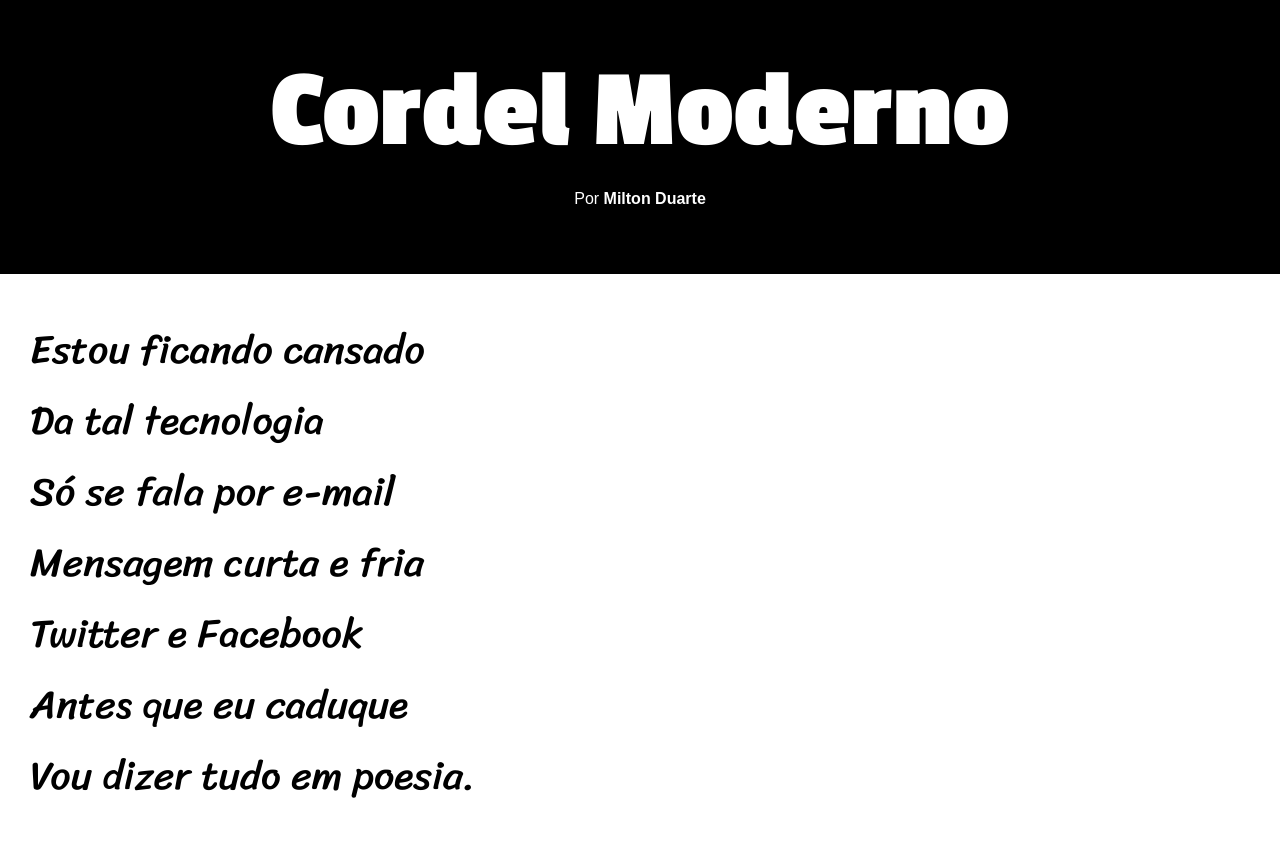
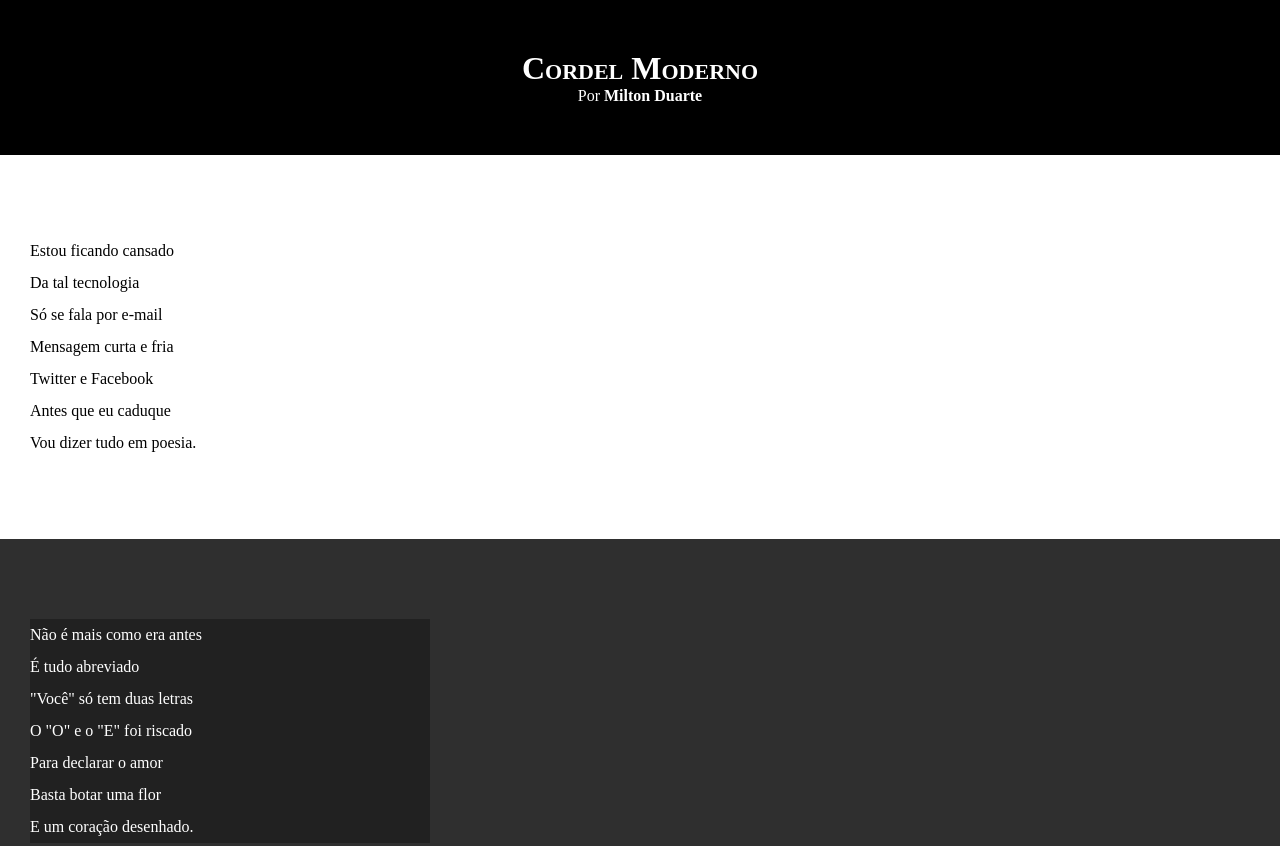
Before and after one commit to Diego-Diniz/HTML-CSS, a plain HTML site: page desafios/d012/index.html in a window 1280 px wide. Shown: the top 846 px of the page. Drawn offline with Linux system fonts and the light colour scheme.

Commit message:
atualizei estilos dos textos e blocos

```diff
--- /dev/null
+++ b/desafios/d012/estilo/style.css
@@ -0,0 +1,61 @@
+@charset " UTF-8";
+
+*{
+    margin: 0px;
+    padding: 0px;
+}
+
+html, body {
+    min-height: 100vh;
+    background-color: darkgray;
+
+}
+
+header {
+    background-color: black;
+    color: white;
+    text-align: center;
+}
+
+header > h1 {
+    padding-top: 50px;
+    font-variant: small-caps;
+}
+
+header > p {
+    padding-bottom: 50px;
+}
+header a, footer a {
+    color: white;
+    text-decoration: none;
+    font-weight: bolder;
+}
+a:hover{
+    text-decoration: underline;
+}
+
+section {
+    padding-top: 10vh;
+    padding-bottom: 10vh;
+    line-height: 2em;
+    padding-left: 30px;
+}
+section.normal {
+    background-color: white;
+    color: rgb(0, 0, 0);
+}
+section.imagem {
+    background-color: rgb(47, 47, 47);
+    color: white;
+
+}
+section.imagem > p {
+    width: 400px;
+    background-color: rgba(0, 0, 0, 0.304);
+}
+footer {
+    background-color: black;
+    color: white;
+    text-align: center;
+    padding: 10px;
+}
--- a/desafios/d012/index.html
+++ b/desafios/d012/index.html
@@ -5,16 +5,19 @@
     <meta http-equiv="X-UA-Compatible" content="IE=edge">
     <meta name="viewport" content="width=device-width, initial-scale=1.0">
     <title>Cordel Moderno</title>
-    <link rel="stylesheet" href="style.css">
+    <link rel="stylesheet" href="estilo/style.css">
 
 </head>
 <body>
     <header>
         <h1> Cordel Moderno</h1>
-        <p>Por <a href="#"><strong>Milton Duarte</strong></a></p>
+        <p>
+            Por <a href="https://www.recantodasletras.com.br/poesias/3186743" target="_blank"><strong>Milton Duarte</strong></a>
+        </p>
     </header>
-    <section>
-        <p> Estou ficando cansado <br>
+    <section class="normal">
+            <p>
+                Estou ficando cansado <br>
                 Da tal tecnologia <br>
                 Só se fala por e-mail <br>
                 Mensagem curta e fria <br>
@@ -23,7 +26,8 @@
                 Vou dizer tudo em poesia.<br>
             </p>
     </section>
-    <section id="segundaestrofe">
+    <section class="imagem">
+
             <p>
                 Não é mais como era antes <br>
                 É tudo abreviado <br>
@@ -33,8 +37,10 @@
                 Basta botar uma flor <br>
                 E um coração desenhado. <br>
             </p>
+
     </section>
-    <section>
+    <section class="normal">
+
             <p>
                 Arroba agora não pesa <br>
                 É parte de um endereço <br>
@@ -44,6 +50,7 @@
                 Se o saite é muito bom <br>
                 Ele vale um alto preço. <br>
             </p>
+
             <p>
                 Pra piorar a liguagem <br>
                 O emoticom é um risco <br>
@@ -54,8 +61,10 @@
                 Decifre esse rabisco. <br>
             </p>
 
+
     </section>
-    <section>
+    <section class="imagem">
+
             <p>
                 Tenho saudade das cartas <br>
                 Escritas com a própria mão <br>
@@ -65,8 +74,10 @@
                 Era texto de verdade <br>
                 Nas linhas do coração. <br>
             </p>
+
     </section>
-    <section>
+    <section class="normal">
+
             <p>
                 Agora, escrevo e envio <br>
                 Chegando na mesma hora <br>
@@ -85,10 +96,11 @@
                 Seus lábios são aparelhos <br>
                 Deixe que Deus interprete. <br>
             </p>
+
     </section>
 
     <footer>
-        Site criado por <strong>Diego Diniz</strong> para o <strong>CursoemVideo</strong>
+        <p>Site criado por <a href="https://github.com/Diego-Diniz" target="_blank"><strong>Diego Diniz</strong></a> para o <strong>CursoemVideo</strong></p>
     </footer>
 
 </body>
--- a/desafios/d012/style.css
+++ /dev/null
@@ -1,63 +0,0 @@
-@charset "UTF-8";
-@font-face {
-    font-family:'PassionOne' ;
-    src: url(fontes/Passion_One/PassionOne-Bold.ttf) format(truetype), url(fontes/Passion_One/PassionOne-Black.ttf) format(truetype);
-}
-@font-face {
-    font-family:'Sriracha' ;
-    src: url(fontes/Sriracha/Sriracha-Regular.ttf) format(truetype);
-}
-:root {
-
-}
-
-a{
-    color: white;
-    text-decoration: none;
-}
-a:hover{
-    color: white;
-    text-decoration: underline;
-}
-
-body{
-    margin:0;
-}
-
-header{
-    margin: 0;
-    background-color: black;
-    text-align: center;
-    color: white;
-    padding: 50px;
-
-
-
-}
-header h1{
-    margin: auto;
-    font-family: 'PassionOne', sans-serif;
-    font-size: 7em ;
-
-
-
-}
-header p{
-    font-family: Arial, Helvetica, sans-serif;
-}
-
-section {
-    font-family: 'Sriracha';
-    font-size: 2.5em;
-    padding-left: 30px;
-}
-
-#segundaestrofe{
-    background-image: url(imagens/background001.jpg);
-}
-#segundaestrofe p{
-    background-color: rgba(0, 0, 0, 0.567);
-    margin-right: 40%;
-    color: white;
-    padding-top: 30px;
-}
```
Also changed, not shown: 2 other files. Lines whose indentation alone changed are shown as unchanged.
